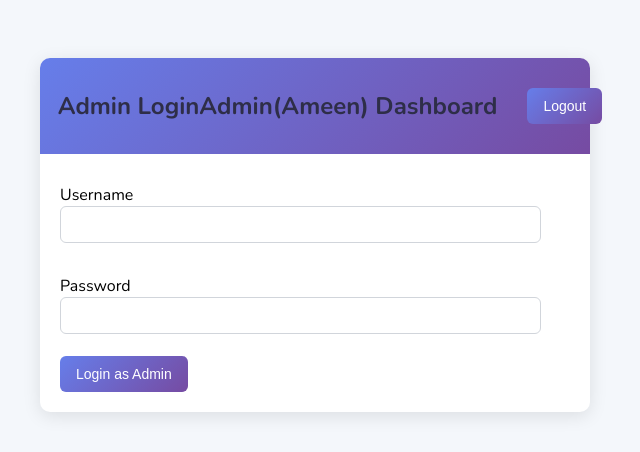
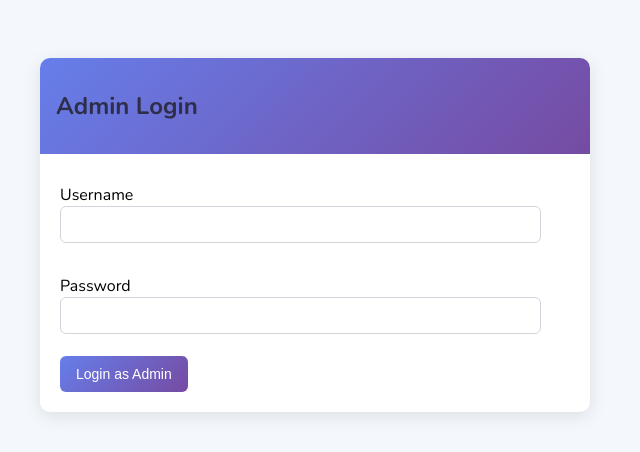
Before and after one commit to Ameen-K-Nejeeb/django-todo, a Django app: page /admin/ in a window 1280 px wide. Shown: the top 452 px of the page, without its empty margins (325-965 px from the left). Run offline with Django 3.2, Linux system fonts and the light colour scheme; a user stored in the database is signed in.

Commit message:
Edit : header-bar space-between

```diff
--- a/base/templates/admin_dashboard.html
+++ b/base/templates/admin_dashboard.html
@@ -1,13 +1,13 @@
 {% extends "main.html" %}
 {% block content %}
-<div class="header-bar" style="justify-content:center;">
+<div class="header-bar" style="justify-content:space-between;">
 
   {% if request.user.is_authenticated %}
     <h2>Admin({{request.user.username}}) Dashboard</h2>
   <br><form method="POST" action= "{% url 'admin-logout' %}" >
     {% csrf_token %}
     <!-- <a href="{% url 'logout' %}">Logout</a> -->
-    <button style="margin-left: 40%;" type="submit" class="button">Logout</button>
+    <button type="submit" class="button">Logout</button>
 
   </form>
   {% else %}
--- a/base/templates/admin_login.html
+++ b/base/templates/admin_login.html
@@ -1,20 +1,16 @@
 {% extends "main.html" %}
 {% block content %}
-<div class="header-bar" style="justify-content:center;">
+<div class="header-bar" style="justify-content:space-between;">
   <h2>Admin Login</h2>
 
-  {% if request.user.is_authenticated %}
-    <h2>Admin({{request.user.username}}) Dashboard</h2>
-  <br><form method="POST" action= "{% url 'admin-logout' %}" >
-    {% csrf_token %}
-    <!-- <a href="{% url 'logout' %}">Logout</a> -->
-    <button style="margin-left: 40%;" type="submit" class="button">Logout</button>
+  {% if not request.user.is_authenticated %}
 
-  </form>
-  {% else %}
-  <a class="button" href="{% url 'admin-login'  %}">Login</a>
+  <a class="button" href="{% url 'login'  %}">User-Login</a>
 
   {% endif %}
+
+
+
 
 </div>
 
```
Also changed, not shown: base/templates/main.html (line endings or trailing spaces), db.sqlite3.
